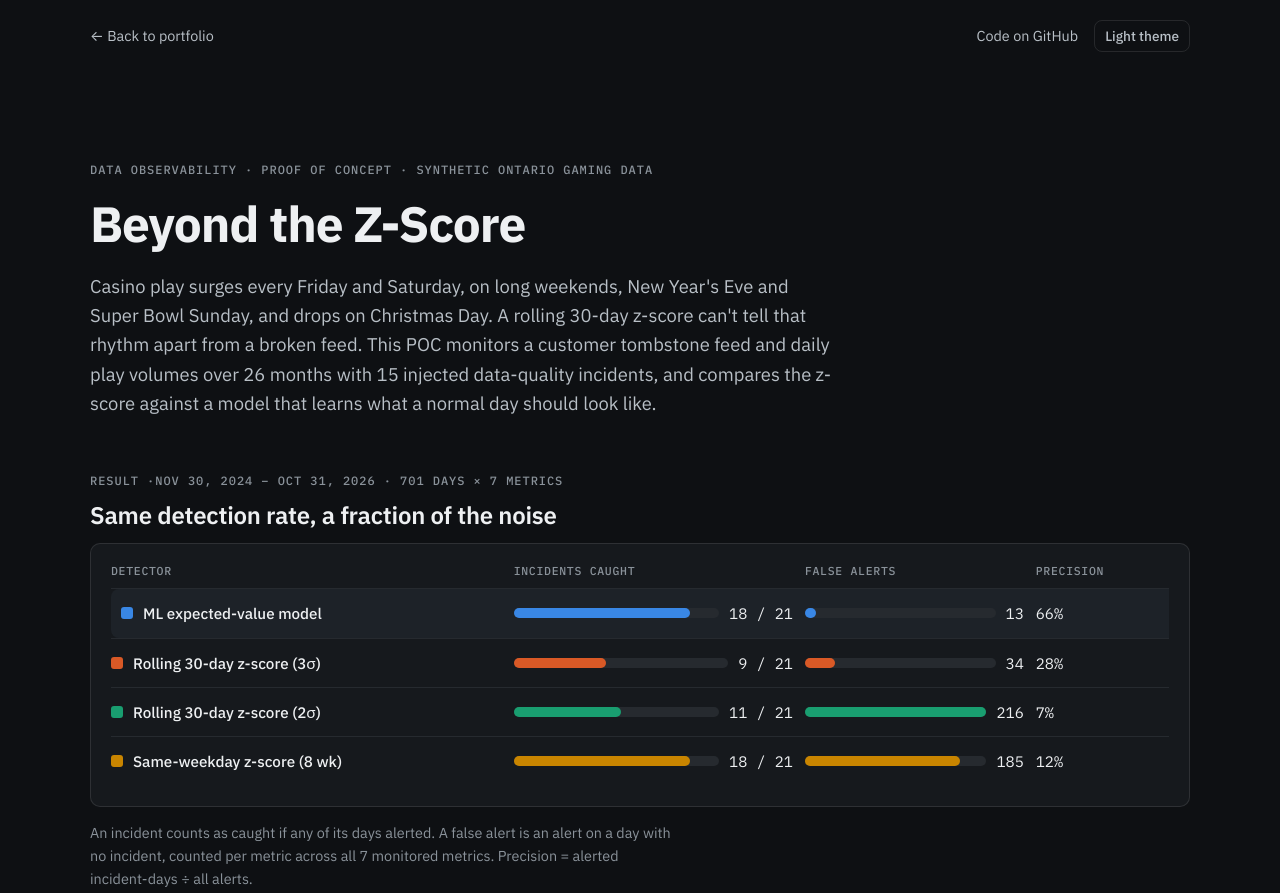
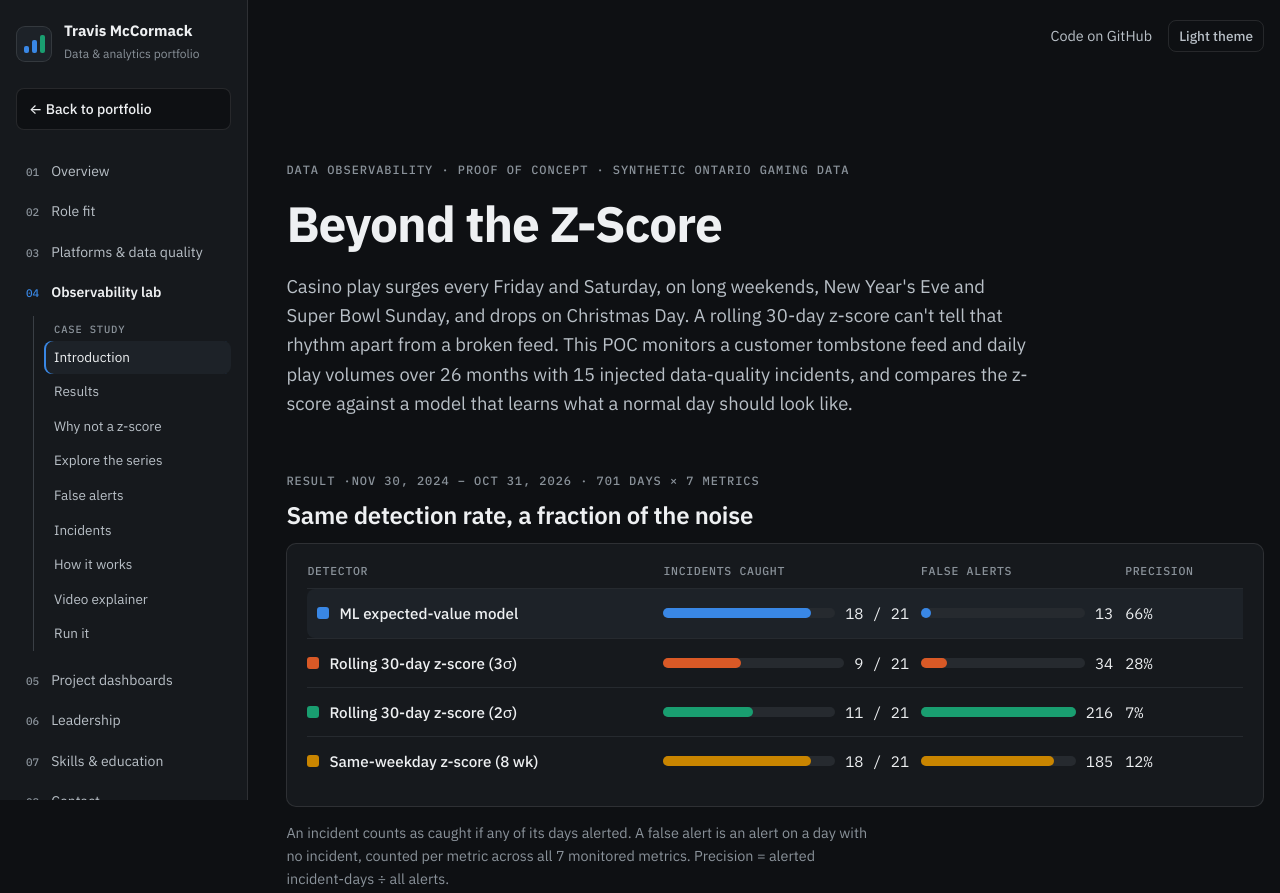
Before and after one commit to searchmont-analytics/data-analytics-site-tm, a plain HTML site: page observability-lab/index.html in a window 1280 px wide. Shown: the top 893 px of the page. Drawn offline with Linux system fonts and the light colour scheme.

Commit message:
Add portfolio sidebar navigation to the case study page
Also keep the phone nav bar pinned on the main page.

Co-Authored-By: Claude Fable 5.2 <noreply@anthropic.com>

```diff
--- a/observability-lab/index.html
+++ b/observability-lab/index.html
@@ -127,29 +127,99 @@ footer.fine { border-top: 1px solid var(--grid); padding-top: 18px; font-size: .
 footer.fine a { color: var(--ink-2); }
 @media (max-width: 640px) { .hide-sm { display: none; } .panel { padding: 14px; } }
 @media (prefers-reduced-motion: reduce) { * { transition: none !important; } }
+/* portfolio sidebar */
+html { scroll-behavior: smooth; scroll-padding-top: 20px; }
+.side { position: fixed; inset: 0 auto 0 0; width: 248px; padding: 22px 16px; background: var(--surface); border-right: 1px solid var(--ring); display: flex; flex-direction: column; gap: 22px; overflow-y: auto; z-index: 20; }
+.side a { text-decoration: none; }
+.brand { display: flex; gap: 12px; align-items: center; color: var(--ink); }
+.brand strong { display: block; font-size: 15px; line-height: 1.2; }
+.brand small { color: var(--muted); font-size: 12px; }
+.brand-mark { width: 36px; height: 36px; border-radius: 9px; background: var(--wash); border: 1px solid var(--ring); display: flex; align-items: flex-end; justify-content: center; gap: 3px; padding: 8px 0; flex: none; }
+.brand-mark i { width: 5px; border-radius: 2px; background: var(--ml); }
+.brand-mark i:nth-child(1) { height: 40%; } .brand-mark i:nth-child(2) { height: 70%; } .brand-mark i:nth-child(3) { height: 100%; background: var(--z2); }
+.back { display: flex; align-items: center; gap: 8px; padding: 9px 12px; border: 1px solid var(--ring); border-radius: 8px; color: var(--ink); font-size: 14px; font-weight: 500; background: var(--bg); white-space: nowrap; }
+.back:hover { border-color: var(--ml); }
+.sidenav { display: flex; flex-direction: column; gap: 2px; }
+.sidenav a { display: flex; gap: 12px; align-items: baseline; padding: 8px 10px; border-radius: 8px; color: var(--ink-2); font-size: 14px; white-space: nowrap; transition: transform .18s, background .18s, color .18s; }
+.sidenav a span { font: 500 11px var(--f-mono); color: var(--muted); }
+.sidenav a:hover { background: var(--wash); color: var(--ink); transform: translateX(3px); }
+.sidenav a.is-here { color: var(--ink); font-weight: 600; }
+.sidenav a.is-here span { color: var(--ml); }
+.sub { display: flex; flex-direction: column; gap: 1px; margin: 2px 0 8px 17px; padding-left: 10px; border-left: 1px solid var(--axis); }
+.sub .sub-label { font: 500 10.5px var(--f-mono); letter-spacing: .08em; text-transform: uppercase; color: var(--muted); padding: 6px 10px 4px; }
+.sub a { font-size: 13.5px; padding: 6px 10px; }
+.sub a.is-active { background: var(--wash); color: var(--ink); box-shadow: inset 2px 0 0 var(--ml); }
+.side a:focus-visible { outline: 2px solid var(--ml); outline-offset: 2px; }
+.side-foot { margin-top: auto; font-size: 12px; color: var(--muted); line-height: 1.7; }
+@media (min-width: 901px) { body { padding-left: calc(248px + clamp(16px, 3vw, 40px)); } }
+@media (max-width: 900px) {
+  html { scroll-padding-top: 64px; }
+  body { padding-top: 0; }
+  .side { position: sticky; inset: auto; top: 0; width: auto; margin: 0 -16px; flex-direction: row; align-items: center; gap: 12px; padding: 8px 16px; border-right: 0; border-bottom: 1px solid var(--ring); overflow: hidden; }
+  .brand span:last-child, .side-foot, .sidenav > a, .sub .sub-label { display: none; }
+  .brand-mark { width: 30px; height: 30px; padding: 6px 0; }
+  .back { padding: 6px 10px; font-size: 13.5px; }
+  .sidenav { min-width: 0; flex: 1; }
+  .sub { flex-direction: row; margin: 0; padding: 0; border: 0; overflow-x: auto; scrollbar-width: none; }
+  .sub::-webkit-scrollbar { display: none; }
+  .sub a.is-active { box-shadow: none; }
+}
+@media (prefers-reduced-motion: reduce) { html { scroll-behavior: auto; } }
+@media print { .side { display: none; } body { padding-left: 16px; } }
+
 </style>
 
 </head>
 <body>
+<aside class="side" aria-label="Portfolio">
+  <a class="brand" href="/">
+    <span class="brand-mark" aria-hidden="true"><i></i><i></i><i></i></span>
+    <span><strong>Travis McCormack</strong><small>Data &amp; analytics portfolio</small></span>
+  </a>
+  <a class="back" href="/#lab">&larr; Back to portfolio</a>
+  <nav class="sidenav" aria-label="Portfolio sections">
+    <a href="/#overview"><span>01</span>Overview</a>
+    <a href="/#fit"><span>02</span>Role fit</a>
+    <a href="/#platforms"><span>03</span>Platforms &amp; data quality</a>
+    <a href="/#lab" class="is-here" aria-current="true"><span>04</span>Observability lab</a>
+    <div class="sub" id="subnav">
+      <div class="sub-label">Case study</div>
+      <a href="#top">Introduction</a>
+      <a href="#results">Results</a>
+      <a href="#why">Why not a z-score</a>
+      <a href="#explore">Explore the series</a>
+      <a href="#false-alerts">False alerts</a>
+      <a href="#incidents">Incidents</a>
+      <a href="#how">How it works</a>
+      <a href="#video">Video explainer</a>
+      <a href="#run">Run it</a>
+    </div>
+    <a href="/#projects"><span>05</span>Project dashboards</a>
+    <a href="/#leadership"><span>06</span>Leadership</a>
+    <a href="/#skills"><span>07</span>Skills &amp; education</a>
+    <a href="/#contact"><span>08</span>Contact</a>
+  </nav>
+  <div class="side-foot">Searchmont, Ontario<br>Toronto or Sault Ste. Marie, in office</div>
+</aside>
 <div class="wrap">
   <nav class="topnav" aria-label="Site">
-    <a href="/#lab">&larr; Back to portfolio</a>
+    <span></span>
     <div class="right"><a href="https://github.com/searchmont-analytics/zscore-vs-ml">Code on GitHub</a><button type="button" id="themeToggle">Light theme</button></div>
   </nav>
-  <header class="hero">
+  <header class="hero" id="top">
     <div class="eyebrow">Data observability · proof of concept · synthetic Ontario gaming data</div>
     <h1>Beyond the Z-Score</h1>
     <p class="lede prose">Casino play surges every Friday and Saturday, on long weekends, New Year's Eve and Super Bowl Sunday, and drops on Christmas Day. A rolling 30-day z-score can't tell that rhythm apart from a broken feed. This POC monitors a customer tombstone feed and daily play volumes over 26 months with 15 injected data-quality incidents, and compares the z-score against a model that learns what a normal day should look like.</p>
   </header>
 
-  <section class="stack">
+  <section class="stack" id="results">
     <div class="eyebrow">Result ·<span id="evalWindow"></span></div>
     <h2>Same detection rate, a fraction of the noise</h2>
     <div class="panel tablewrap"><table class="score" id="scoreboard"></table></div>
     <p class="muted prose" style="font-size:.9rem">An incident counts as caught if any of its days alerted. A false alert is an alert on a day with no incident, counted per metric across all 7 monitored metrics. Precision = alerted incident-days ÷ all alerts.</p>
   </section>
 
-  <section class="stack">
+  <section class="stack" id="why">
     <div class="eyebrow">Why a z-score was not enough</div>
     <h2>The baseline has no idea what day it is</h2>
     <div class="prose stack ink2">
@@ -162,7 +232,7 @@ footer.fine a { color: var(--ink-2); }
     </div>
   </section>
 
-  <section class="stack">
+  <section class="stack" id="explore">
     <div class="eyebrow">Explore the series</div>
     <h2>Expected-value band vs. what actually landed</h2>
     <div class="panel">
@@ -198,7 +268,7 @@ footer.fine a { color: var(--ink-2); }
     <p class="muted prose" style="font-size:.9rem">Try <b>Second winter</b> on activity records. The ML band dips for Christmas Day and jumps for New Year's Eve, so the truncated New Year's Eve feed falls outside it. Switch to <b>30-day z</b> and the same night sits comfortably inside a band that's too wide to mean anything.</p>
   </section>
 
-  <section class="stack">
+  <section class="stack" id="false-alerts">
     <div class="eyebrow">Where false alerts land</div>
     <h2>Calendar days stop being alarms</h2>
     <div class="two">
@@ -218,14 +288,14 @@ footer.fine a { color: var(--ink-2); }
     </div>
   </section>
 
-  <section class="stack">
+  <section class="stack" id="incidents">
     <div class="eyebrow">Ground truth</div>
     <h2>The 15 injected incidents</h2>
     <div class="panel tablewrap"><table class="inc" id="inc"></table></div>
     <div class="prose callout ink2"><p><b>What the ML still misses.</b> It misses three spend dips of about 30% on holiday weekends, where spend itself swings ±8% day to day. For two of them, the record-volume signal for the same incident was caught, so the incident still surfaced. Victoria Day spend (incident 3) slipped past every detector. The answer there is a reconciliation rule (spend per record within a range), not a looser anomaly threshold.</p></div>
   </section>
 
-  <section class="stack">
+  <section class="stack" id="how">
     <div class="eyebrow">How it works</div>
     <h2>Predict the day, then judge the gap</h2>
     <div class="flow">
@@ -240,7 +310,7 @@ footer.fine a { color: var(--ink-2); }
     </div>
   </section>
 
-  <section class="stack">
+  <section class="stack" id="video">
     <div class="eyebrow">Video explainer</div>
     <h2>Watch the case study</h2>
     <div class="panel" style="padding:0;overflow:hidden;max-width:860px;aspect-ratio:16/9;background:#000">
@@ -249,7 +319,7 @@ footer.fine a { color: var(--ink-2); }
     <p class="muted prose" style="font-size:.9rem">A video walkthrough of this page: why the rolling z-score falls short, and how a machine learning model that learns each day's normal pattern does better.</p>
   </section>
 
-  <section class="stack">
+  <section class="stack" id="run">
     <div class="eyebrow">Run it</div>
     <h2>Reproduce the POC</h2>
     <pre>python3 -m venv .venv &amp;&amp; .venv/bin/pip install -r requirements.txt
@@ -505,5 +575,22 @@ new MutationObserver(() => { drawMain(); drawQ(); }).observe(document.documentEl
 })();
 </script>
 <!-- Cloudflare Web Analytics (same site token as the portfolio home page) --><script type='module' src='https://static.cloudflareinsights.com/beacon.min.js' data-cf-beacon='{"token": "7ad015eac36449c68d153866f3f50313"}'></script><!-- End Cloudflare Web Analytics -->
+<script>
+(function () {
+  var links = [].slice.call(document.querySelectorAll('#subnav a'));
+  var sub = document.getElementById('subnav');
+  var spy = new IntersectionObserver(function (es) {
+    es.forEach(function (en) {
+      if (!en.isIntersecting) return;
+      links.forEach(function (a) {
+        var on = a.getAttribute('href') === '#' + en.target.id;
+        a.classList.toggle('is-active', on);
+        if (on && window.innerWidth <= 900) sub.scrollTo({ left: a.offsetLeft - sub.offsetLeft - 12, behavior: 'smooth' });
+      });
+    });
+  }, { rootMargin: '-25% 0px -65% 0px' });
+  [].forEach.call(document.querySelectorAll('#top, section.stack[id]'), function (el) { spy.observe(el); });
+})();
+</script>
 </body>
 </html>
--- a/styles.css
+++ b/styles.css
@@ -499,7 +499,7 @@ span[data-lens-text]:not([hidden]) { animation: fadein .5s; }
   .g3 { grid-template-columns: repeat(2, minmax(0, 1fr)); }
 }
 @media (max-width: 900px) {
-  .side { position: sticky; top: 0; inset: auto; width: auto; flex-direction: row; align-items: center; gap: 14px; padding: 8px 16px; border-right: 0; border-bottom: 1px solid var(--border); overflow: hidden; }
+  .side { position: sticky; inset: auto; top: 0; width: auto; flex-direction: row; align-items: center; gap: 14px; padding: 8px 16px; border-right: 0; border-bottom: 1px solid var(--border); overflow: hidden; }
   .side-foot, .brand small { display: none; }
   .brand-mark { width: 30px; height: 30px; padding: 6px 0; }
   .brand strong { white-space: nowrap; font-size: 14px; }
```
Also changed, not shown: index.html (+1 -1 lines).
